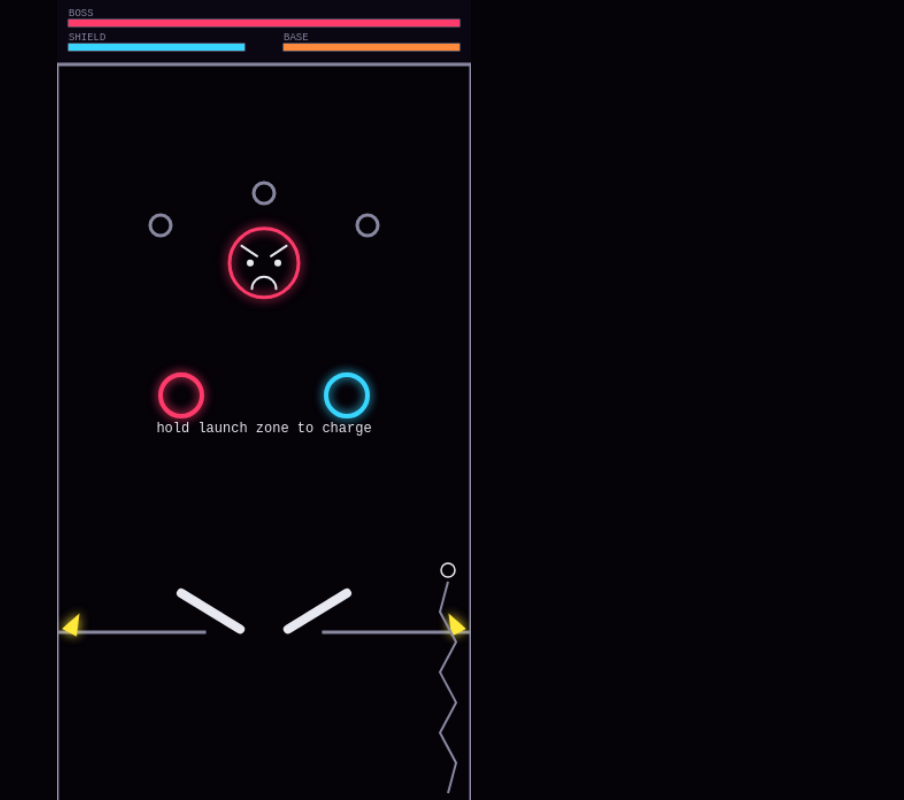
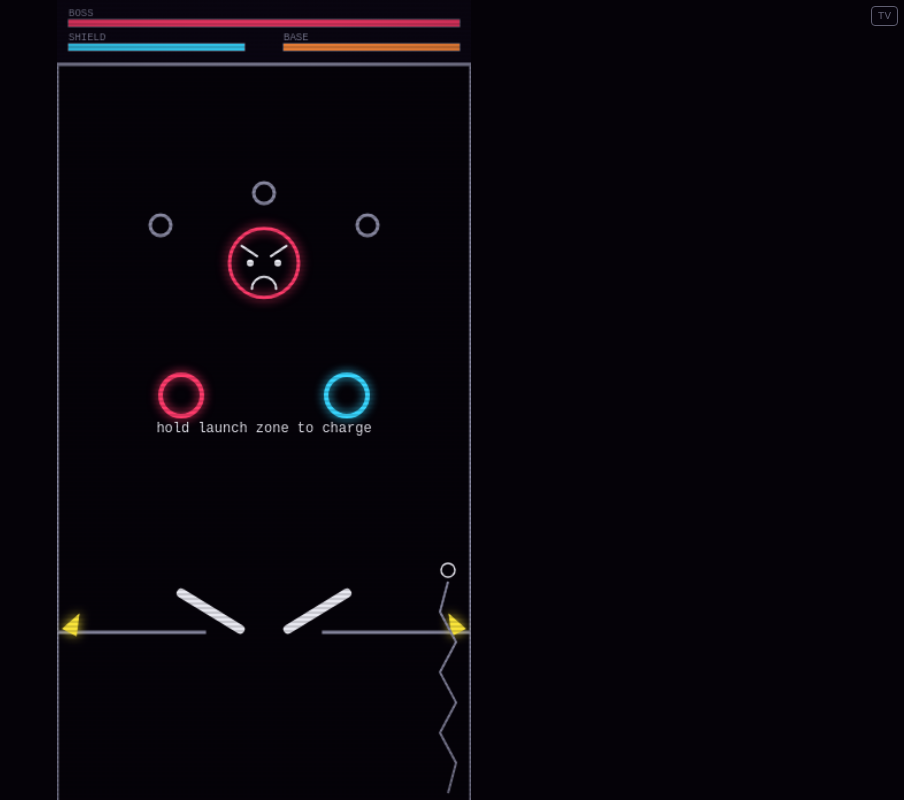
Before and after one commit to rndD/js13k_2026, a website built with Vite: page index.html in a window 1280 px wide. Shown: the whole page, without its empty margins (376-1280 px from the left). Built offline with nearby package versions, Linux system fonts and the light colour scheme; animation ran at ten frames a second.

Commit message:
Add toggleable CRT overlay + a dissolving background paint-wash layer
Two new cosmetic-only systems, per the user's ask for a TV/CRT effect
(easy to switch off) and for hits/flipper motion to bleed color into
the background and slowly dissolve instead of vanishing.

src/crt.ts: cheap scanlines (tiny generated repeating pattern, no
image asset) + a cached radial-gradient vignette + a faint sine
flicker, drawn as the very last, untransformed pass in main.ts's
frame() (after the shake-translated block restores) so it always
reads as "glass in front of the tube", never shaking with the field.
Toggled via a plain DOM button (#crtBtn in index.html, top-right,
outside all of input.ts's canvas touch zones so it can't conflict
with flipper/shield/launch controls) - defaults on, one click/tap to
disable.

src/bgfx.ts: an offscreen canvas that is NEVER hard-cleared. Every
boss/shield/base/win/lose fx event, bumper/pad hit (detected via a
cooldown rising-edge check, since sim.ts doesn't push a dedicated fx
event for those), and active-flipper tip splats a soft color blob
onto it (spawnBgFx, called once per FIXED_DT step so fast/dropped
frames can't miss an event, same reasoning as the existing sfx/fx
draining). Once per rendered frame (fadeBgFx, using real elapsed
time, not sim time) its alpha is nudged down via
'destination-out' - erases proportional to existing alpha, i.e. a
genuine dissolve-to-transparent, unlike a translucent-black overlay
which darkens instead of clearing (see main.ts's existing comment on
why the ball trail itself avoids that trick). Drawn once per frame
right after the opaque background clear, underneath the crisp
trail/render/fx layer.

New tunables in constants.ts: BGFX_FADE_PER_SEC/HIT_ALPHA/HIT_RADIUS/
FLIPPER_ALPHA/FLIPPER_RADIUS, CRT_SCANLINE_ALPHA/VIGNETTE_ALPHA/
FLICKER_AMOUNT. render.ts's BUMPER_COLOR is now exported so bgfx.ts
can splat bumpers in their own real color instead of a duplicated map.

35/35 tests pass (both new modules are render-only, sim.ts
untouched). Build 7907 bytes (5405 under the 13312 budget - the
biggest single jump so far, but still well within room). Verified
live in browser: page loads with no console errors, TV button
toggles crt.on via a direct DOM click (Playwright's actionability
click hung on this button, same known issue as the ZzFX page -
worked around with page.evaluate(() => btn.click())).

```diff
--- a/index.html
+++ b/index.html
@@ -7,10 +7,12 @@
 <style>
 html,body{margin:0;height:100%;background:#050208;overflow:hidden}
 canvas{display:block;margin:auto;touch-action:none}
+#crtBtn{position:fixed;top:6px;right:6px;z-index:1;font:11px monospace;color:#8888a0;background:rgba(10,6,18,.6);border:1px solid #8888a0;border-radius:4px;padding:3px 6px;opacity:.7}
 </style>
 </head>
 <body>
 <canvas id="c"></canvas>
+<button id="crtBtn">TV</button>
 <script type="module" src="/src/main.ts"></script>
 </body>
 </html>
--- /dev/null
+++ b/src/bgfx.ts
@@ -0,0 +1,99 @@
+// Persistent "paint wash" background layer. Per the user's ask: hits and
+// flipper motion should visibly bleed color into the background and slowly
+// dissolve, instead of a flash that's simply gone once its timer ends.
+//
+// Implementation: an offscreen canvas that's NEVER hard-cleared. Splats are
+// painted onto it at the moment of each event (spawnBgFx, called once per
+// fixed sim step so no event is missed - same reasoning as fx.ts/sound
+// draining). Once per rendered frame (fadeBgFx, using real elapsed time so
+// the dissolve rate doesn't depend on how many fixed steps ran that frame)
+// its alpha is nudged down via 'destination-out', which erases proportional
+// to existing alpha - a cheap, code-free "dissolve toward transparent" you
+// can't get from a plain translucent-black overlay (that darkens instead of
+// clearing, see main.ts's header comment on why the *ball* trail avoids it).
+import { BGFX_FADE_PER_SEC, BGFX_FLIPPER_ALPHA, BGFX_FLIPPER_RADIUS, BGFX_HIT_ALPHA, BGFX_HIT_RADIUS, CANVAS_H, FIELD_H, FIELD_W, HUD_HEIGHT } from './constants';
+import { BUMPER_COLOR } from './render';
+import { ORANGE, RED, VIOLET, WHITE, YELLOW, withAlpha } from './palette';
+import type { World } from './types';
+
+export interface BgFxState {
+  canvas: HTMLCanvasElement;
+  ctx: CanvasRenderingContext2D;
+  // Previous-tick cooldowns, used to detect the exact tick a bumper/pad
+  // fires (rising edge 0 -> cooldown) without needing sim.ts to push a
+  // dedicated fx event for them.
+  lastBumperCd: number[];
+  lastPadCd: number[];
+}
+
+const HIT_COLOR: Record<'boss' | 'shield' | 'base' | 'win' | 'lose', string> = {
+  boss: RED,
+  shield: BUMPER_COLOR.energy,
+  base: ORANGE,
+  win: YELLOW,
+  lose: RED,
+};
+
+export function createBgFx(): BgFxState {
+  const canvas = document.createElement('canvas');
+  canvas.width = FIELD_W;
+  canvas.height = FIELD_H;
+  return { canvas, ctx: canvas.getContext('2d')!, lastBumperCd: [], lastPadCd: [] };
+}
+
+function splat(ctx: CanvasRenderingContext2D, x: number, y: number, color: string, r: number, alpha: number): void {
+  const g = ctx.createRadialGradient(x, y, 0, x, y, r);
+  g.addColorStop(0, withAlpha(color, alpha));
+  g.addColorStop(1, withAlpha(color, 0));
+  ctx.fillStyle = g;
+  ctx.beginPath();
+  ctx.arc(x, y, r, 0, Math.PI * 2);
+  ctx.fill();
+}
+
+/** Called once per fixed sim step - reads this tick's world.fx events plus
+ * bumper/pad cooldown edges plus active flippers, and paints their splats. */
+export function spawnBgFx(state: BgFxState, world: World): void {
+  const { ctx } = state;
+
+  for (const ev of world.fx) {
+    splat(ctx, ev.x, ev.y, HIT_COLOR[ev.kind], BGFX_HIT_RADIUS * (ev.big ? 1.6 : 1), BGFX_HIT_ALPHA);
+  }
+
+  world.bumpers.forEach((b, i) => {
+    if ((state.lastBumperCd[i] ?? 0) <= 0 && b.cooldown > 0) {
+      splat(ctx, b.x, b.y, BUMPER_COLOR[b.kind], BGFX_HIT_RADIUS, BGFX_HIT_ALPHA);
+    }
+    state.lastBumperCd[i] = b.cooldown;
+  });
+
+  world.launchPads.forEach((p, i) => {
+    if ((state.lastPadCd[i] ?? 0) <= 0 && p.cooldown > 0) {
+      splat(ctx, p.x, p.y, YELLOW, BGFX_HIT_RADIUS, BGFX_HIT_ALPHA);
+    }
+    state.lastPadCd[i] = p.cooldown;
+  });
+
+  for (const f of world.flippers) {
+    if (!f.active) continue;
+    const tipX = f.pivot.x + Math.cos(f.angle) * f.length;
+    const tipY = f.pivot.y + Math.sin(f.angle) * f.length;
+    splat(ctx, tipX, tipY, VIOLET, BGFX_FLIPPER_RADIUS, BGFX_FLIPPER_ALPHA);
+  }
+}
+
+/** Called once per rendered frame with the real (unclamped-by-fixed-step)
+ * elapsed time, so the wash dissolves at a constant real-world rate. */
+export function fadeBgFx(state: BgFxState, dt: number): void {
+  const { ctx } = state;
+  ctx.globalCompositeOperation = 'destination-out';
+  ctx.fillStyle = withAlpha(WHITE, Math.min(1, BGFX_FADE_PER_SEC * dt));
+  ctx.fillRect(0, 0, FIELD_W, FIELD_H);
+  ctx.globalCompositeOperation = 'source-over';
+}
+
+/** Draws the wash under the crisp gameplay layer - call right after the
+ * opaque background clear, before trails/render/fx. */
+export function drawBgFx(ctx: CanvasRenderingContext2D, state: BgFxState): void {
+  ctx.drawImage(state.canvas, 0, HUD_HEIGHT);
+}
--- a/src/constants.ts
+++ b/src/constants.ts
@@ -123,3 +123,22 @@ export const FX_SHAKE_BASE = 6; // px, base taking a hit (bigger - more alarming
 export const FX_SHAKE_BIG = 10; // px, an overload projectile getting through (shield or base)
 export const FX_SHAKE_WIN = 8; // px, boss defeated
 export const FX_SHAKE_LOSE = 5; // px, base destroyed - noticeable but not disorienting (was 12, way too much for a single beat)
+
+// Background "paint wash" layer (bgfx.ts): every hit/flipper-swing splats a
+// soft blob of its own color onto a persistent offscreen canvas that's never
+// hard-cleared, only faded a little every rendered frame - so recent impacts
+// visibly bleed into the background and slowly dissolve instead of vanishing
+// the instant their flash ends. Purely cosmetic, same non-World state
+// pattern as fx.ts/main.ts's trail.
+export const BGFX_FADE_PER_SEC = 2; // how fast old splats dissolve (exponential-ish via destination-out)
+export const BGFX_HIT_ALPHA = 0.4; // peak alpha of a boss/shield/base/bumper/pad splat
+export const BGFX_HIT_RADIUS = 30; // px radius of a boss/shield/base/bumper/pad splat
+export const BGFX_FLIPPER_ALPHA = 0.16; // dimmer since it re-splats every tick a flipper is held active
+export const BGFX_FLIPPER_RADIUS = 20; // px radius of a flipper-tip splat
+
+// CRT/TV overlay (crt.ts): cheap scanlines + vignette + a faint flicker,
+// toggleable on-screen (dis_doc.md scope note: no texture assets, so this is
+// all drawn with canvas primitives/gradients, not an image).
+export const CRT_SCANLINE_ALPHA = 0.14;
+export const CRT_VIGNETTE_ALPHA = 0.45;
+export const CRT_FLICKER_AMOUNT = 0.025; // +/- alpha wobble on the scanline layer
--- /dev/null
+++ b/src/crt.ts
@@ -0,0 +1,50 @@
+// Cheap, toggleable CRT/TV-style overlay: scanlines + a vignette + a faint
+// flicker, drawn as an untransformed full-canvas post-process pass (after
+// everything else, including screen shake) so it always reads as "glass in
+// front of the tube" rather than shaking/shifting with the game field.
+//
+// No image assets (dis_doc.md's scope rule) - the scanline texture is a
+// tiny generated repeating pattern, the vignette a cached radial gradient.
+import { CANVAS_H, CRT_FLICKER_AMOUNT, CRT_SCANLINE_ALPHA, CRT_VIGNETTE_ALPHA, FIELD_W } from './constants';
+import { BG, withAlpha } from './palette';
+
+export interface CrtState {
+  on: boolean;
+  scanlines: CanvasPattern;
+  vignette: CanvasGradient;
+}
+
+function buildScanlinePattern(ctx: CanvasRenderingContext2D): CanvasPattern {
+  const tile = document.createElement('canvas');
+  tile.width = 1;
+  tile.height = 4;
+  const tctx = tile.getContext('2d')!;
+  tctx.fillStyle = withAlpha(BG, CRT_SCANLINE_ALPHA);
+  tctx.fillRect(0, 0, 1, 2); // top half of the tile darkened, bottom half left clear -> repeating scanlines
+  return ctx.createPattern(tile, 'repeat')!;
+}
+
+function buildVignette(ctx: CanvasRenderingContext2D): CanvasGradient {
+  const cx = FIELD_W / 2;
+  const cy = CANVAS_H / 2;
+  const g = ctx.createRadialGradient(cx, cy, CANVAS_H * 0.35, cx, cy, CANVAS_H * 0.75);
+  g.addColorStop(0, withAlpha(BG, 0));
+  g.addColorStop(1, withAlpha(BG, CRT_VIGNETTE_ALPHA));
+  return g;
+}
+
+export function createCrtState(ctx: CanvasRenderingContext2D): CrtState {
+  return { on: true, scanlines: buildScanlinePattern(ctx), vignette: buildVignette(ctx) };
+}
+
+export function drawCrt(ctx: CanvasRenderingContext2D, crt: CrtState, time: number): void {
+  if (!crt.on) return;
+  const flicker = 1 + Math.sin(time * 37) * CRT_FLICKER_AMOUNT;
+  ctx.globalAlpha = Math.max(0, Math.min(1, flicker));
+  ctx.fillStyle = crt.scanlines;
+  ctx.fillRect(0, 0, FIELD_W, CANVAS_H);
+  ctx.globalAlpha = 1;
+
+  ctx.fillStyle = crt.vignette;
+  ctx.fillRect(0, 0, FIELD_W, CANVAS_H);
+}
--- a/src/main.ts
+++ b/src/main.ts
@@ -4,6 +4,8 @@
 // unit-testable on its own.
 import { BALL_RADIUS, CANVAS_H, FIELD_W, FIXED_DT, HUD_HEIGHT } from './constants';
 import { createWorld } from './entities';
+import { createBgFx, drawBgFx, fadeBgFx, spawnBgFx } from './bgfx';
+import { createCrtState, drawCrt } from './crt';
 import { createFxState, drawFx, shakeOffset, updateFx } from './fx';
 import { bindInput } from './input';
 import { BG } from './palette';
@@ -76,12 +78,22 @@ function drawTrails(): void {
 }
 
 const fx = createFxState();
+const bgFx = createBgFx();
+const crt = createCrtState(ctx);
+
+// Toggle button (see index.html) - kept as a plain DOM element rather than
+// a canvas hit-zone so it never competes with input.ts's flipper/shield/
+// launch touch zones. "Easy to turn off" per the user's ask.
+document.getElementById('crtBtn')?.addEventListener('click', () => {
+  crt.on = !crt.on;
+});
 
 let acc = 0;
 let last = performance.now();
 
 function frame(now: number): void {
-  acc += Math.min(0.25, (now - last) / 1000); // clamp to avoid spiral of death on tab switch
+  const frameDt = Math.min(0.25, (now - last) / 1000); // clamp to avoid spiral of death on tab switch
+  acc += frameDt;
   last = now;
 
   while (acc >= FIXED_DT) {
@@ -96,9 +108,17 @@ function frame(now: number): void {
     // payload for hit-flash/screen-shake/floating-damage-number feedback -
     // see fx.ts.
     updateFx(fx, world, FIXED_DT);
+    // Splats onto the persistent background wash - spawned per fixed step
+    // (not per rendered frame) for the same reason sfx is drained here: a
+    // dropped/slow frame that runs multiple fixed steps must not miss hits.
+    spawnBgFx(bgFx, world);
     acc -= FIXED_DT;
   }
   updateTrails();
+  // Dissolve the wash at a constant real-world rate, independent of how many
+  // fixed steps ran this frame (unlike spawnBgFx above, this wants smooth
+  // wall-clock time, not sim time).
+  fadeBgFx(bgFx, frameDt);
 
   // Full opaque reset every frame - no leftover "dirt" from previous frames
   // - then an explicit, deliberately-faded trail drawn underneath the crisp
@@ -107,6 +127,7 @@ function frame(now: number): void {
   // the background color).
   ctx.fillStyle = BG;
   ctx.fillRect(0, 0, FIELD_W, CANVAS_H);
+  drawBgFx(ctx, bgFx);
 
   // Screen shake only offsets the actual drawing below, not the opaque
   // clear above - so a shaking frame reveals the same flat background at
@@ -119,6 +140,10 @@ function frame(now: number): void {
   drawFx(ctx, fx, world);
   ctx.restore();
 
+  // CRT overlay is drawn last and untransformed (no shake) so it always
+  // reads as glass in front of the tube, not part of the shaking field.
+  drawCrt(ctx, crt, world.time);
+
   requestAnimationFrame(frame);
 }
 
--- a/src/render.ts
+++ b/src/render.ts
@@ -25,7 +25,7 @@ export function ballColor(color: Ball['color'], time: number): string {
   return color === 'rainbow' ? rainbowColor(time) : COLOR_HEX[color];
 }
 
-const BUMPER_COLOR: Record<'paint' | 'energy', string> = {
+export const BUMPER_COLOR: Record<'paint' | 'energy', string> = {
   paint: RED,
   energy: CYAN,
 };
```
